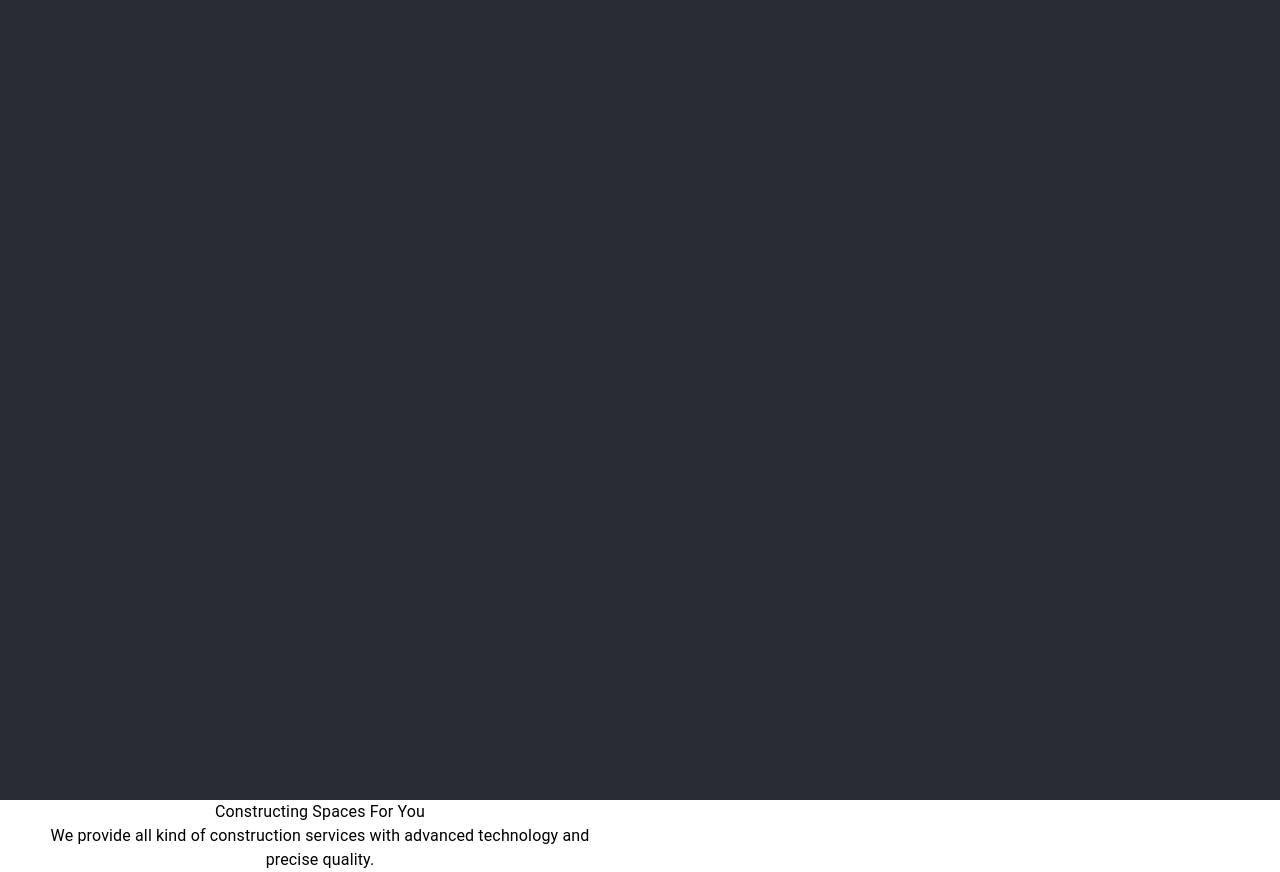
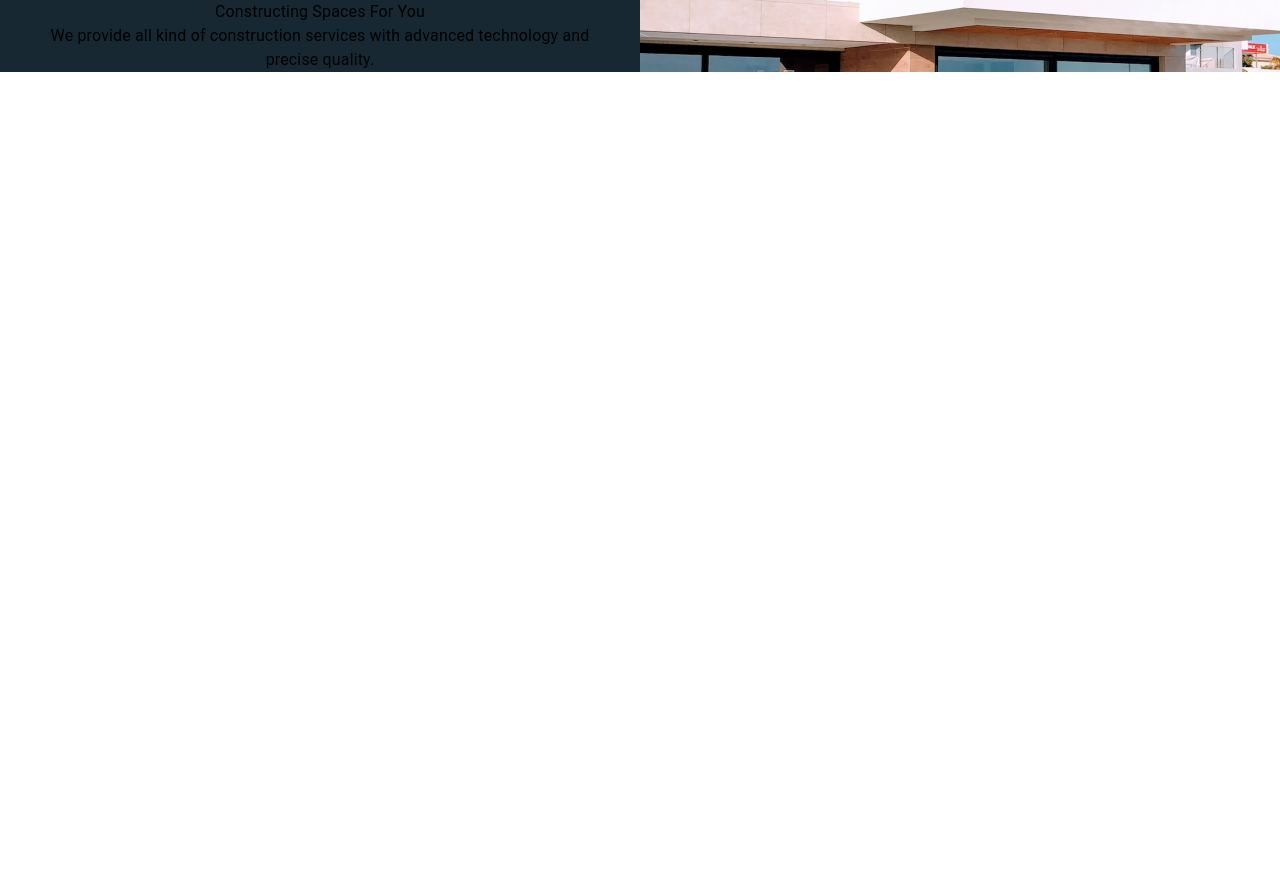
Before and after one commit to princejohnson37/rathinam-react, a React (Create React App) app: page / in a window 1280 px wide. After the commit the page ends 800 px from the top, so only its background shows below. Built offline with nearby package versions, Linux system fonts and the light colour scheme.

Commit message:
initial commit

```diff
--- a/src/App.js
+++ b/src/App.js
@@ -5,7 +5,7 @@ import Part1 from "./components/part1/Part1";
 function App() {
   return (
     <div className="App">
-      <header className="App-header"></header>
+      {/* <header className="App-header"></header> */}
       <Part1 />
     </div>
   );
--- a/src/components/part1/Part1.css
+++ b/src/components/part1/Part1.css
@@ -1,3 +1,10 @@
 .bg-color-box {
   background-color: rgba(23, 40, 51, 1);
 }
+.bg-img-box {
+  background: url("./ImageHome.png");
+  height: 100%;
+  width: 100%;
+  background-repeat: no-repeat;
+  background-position: center;
+}
--- a/src/components/part1/Part1.jsx
+++ b/src/components/part1/Part1.jsx
@@ -1,6 +1,7 @@
 import { Box, Grid, Typography } from "@mui/material";
 import { Container } from "@mui/system";
 import React from "react";
+import "./Part1.css";
 
 function Part1() {
   return (
```
Also changed, not shown: src/components/part1/ImageHome.png (added).
